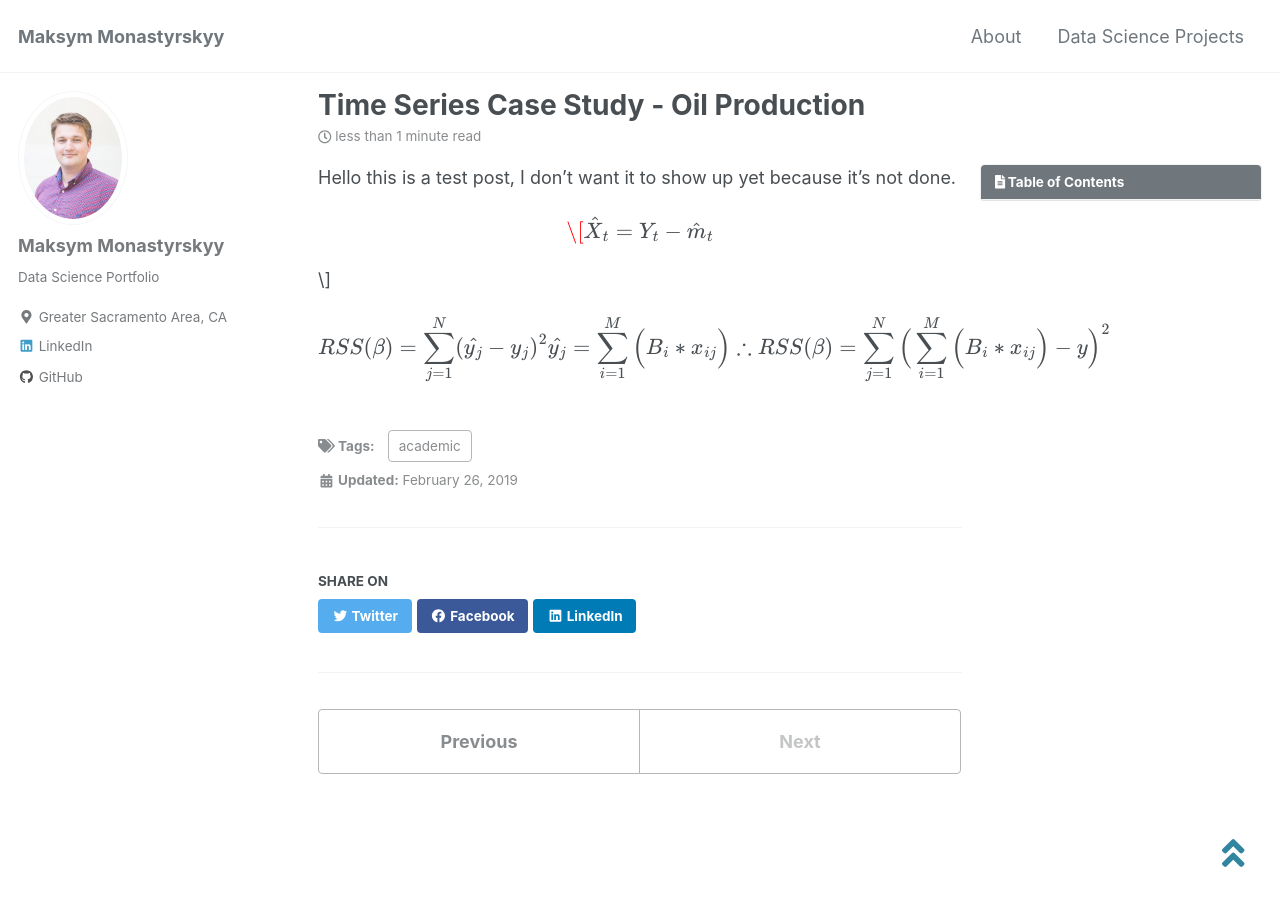
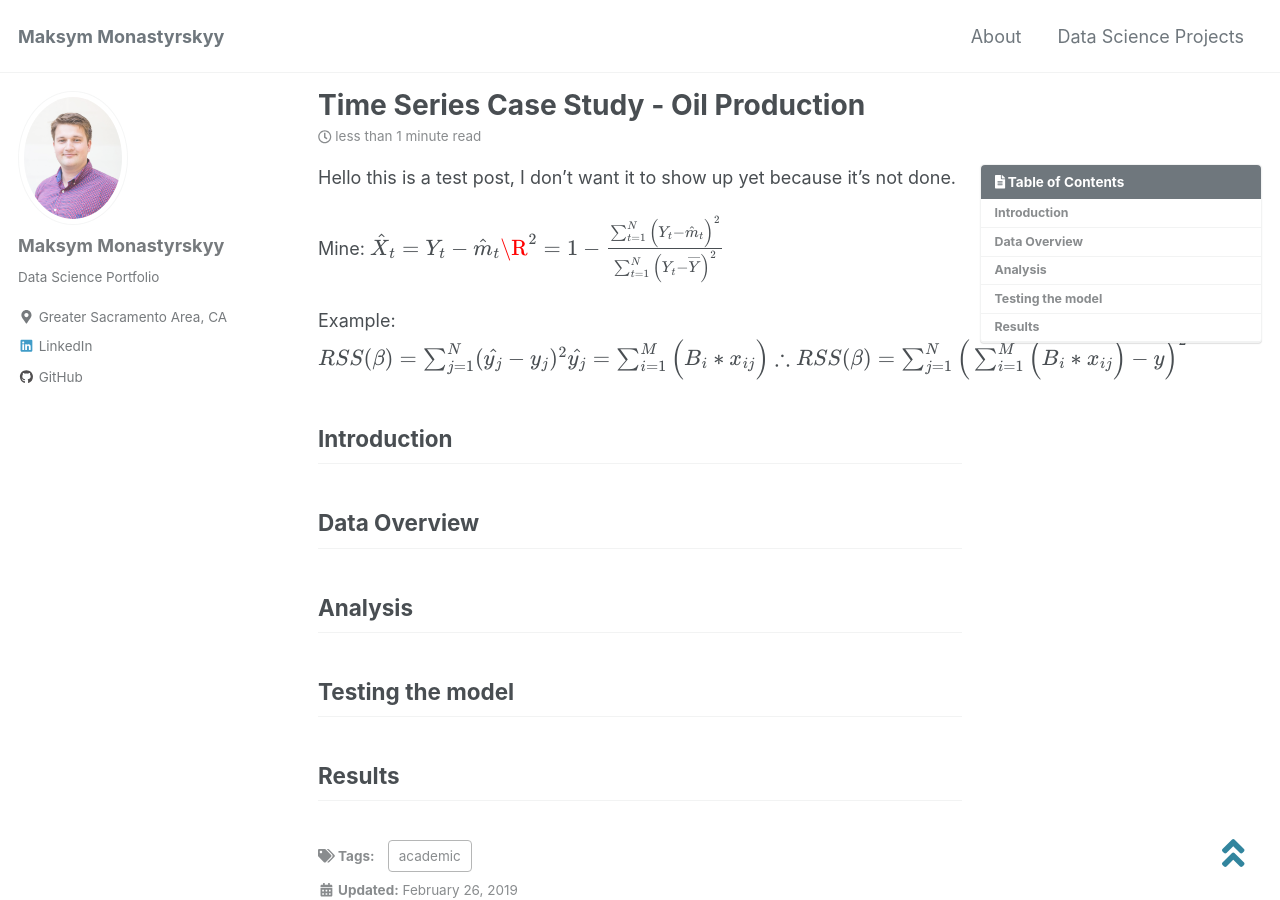
Before and after one commit to monastyrskyy/monastyrskyy.github.io, a Jekyll site: the page built from _posts/2019-2-26-time-series.md, in a window 1280 px wide and 900 px high. Built offline with Jekyll 4.4.1, drawn with Linux system fonts in a browser that asks for light colours; cached includes are drawn as plain includes; nearby versions of some CDN libraries; formulas are drawn with MathJax 3.

Commit message:
seeing if math works, v3

```diff
--- a/_posts/2019-2-26-time-series.md
+++ b/_posts/2019-2-26-time-series.md
@@ -26,10 +26,16 @@ defaults:
 
 Hello this is a test post, I don't want it to show up yet because it's not done.
 
+Mine:
 $$
-\[\hat{X}_{t} = Y_{t}-\hat{m}_{t}\]
+\hat{X}_{t} = Y_{t}-\hat{m}_{t}
+\\
+\\
+\R^2 = 1 - {\sum_{t = 1}^N \Big( Y_{t}-\hat{m}_{t} \Big)^2 \over {\sum_{t = 1}^N \Big( Y_{t}-\overline{Y} \Big)^2}}
 $$
 
+
+Example:
 $$
 RSS(\beta) = \sum_{j = 1}^N ( \hat{y_j} - y_j)^2
 \\
@@ -38,3 +44,13 @@ RSS(\beta) = \sum_{j = 1}^N ( \hat{y_j} - y_j)^2
 \\
 \therefore RSS(\beta) = \sum_{j = 1}^N \Big( \sum_{i = 1}^M \Big(    B_i * x_{ij} \Big) - y \Big)^2
 $$
+
+## Introduction
+
+## Data Overview
+
+## Analysis
+
+## Testing the model
+
+## Results
```
